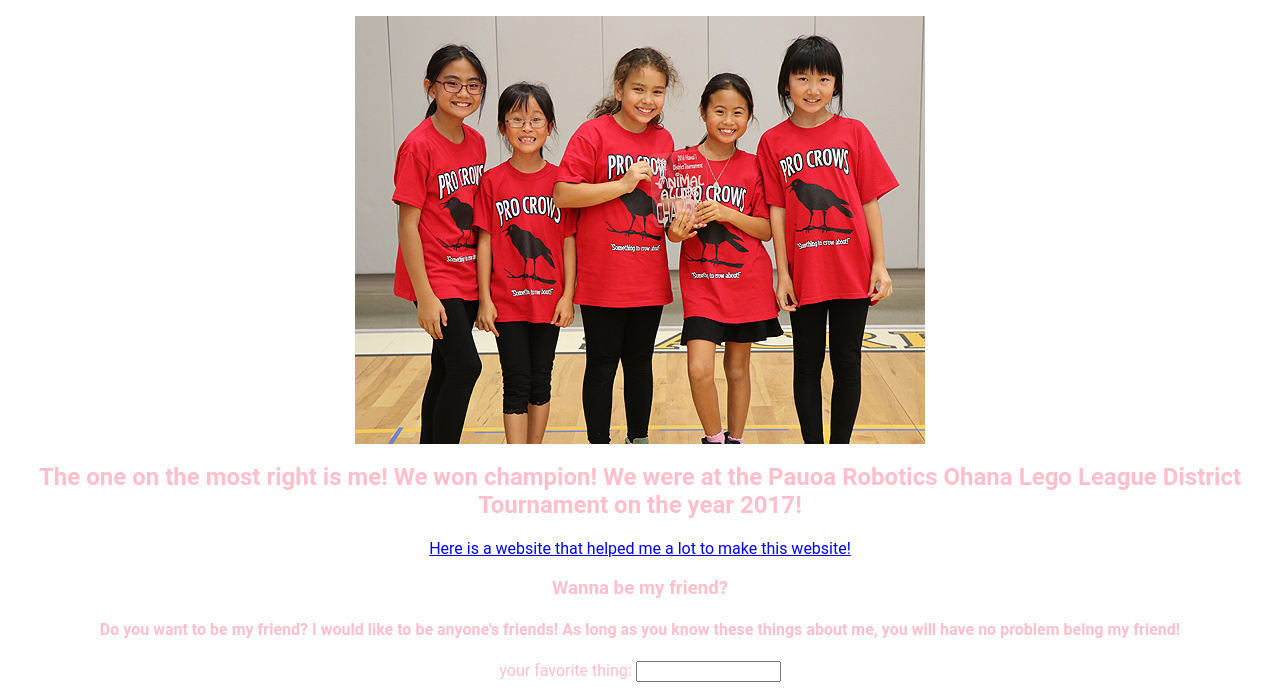
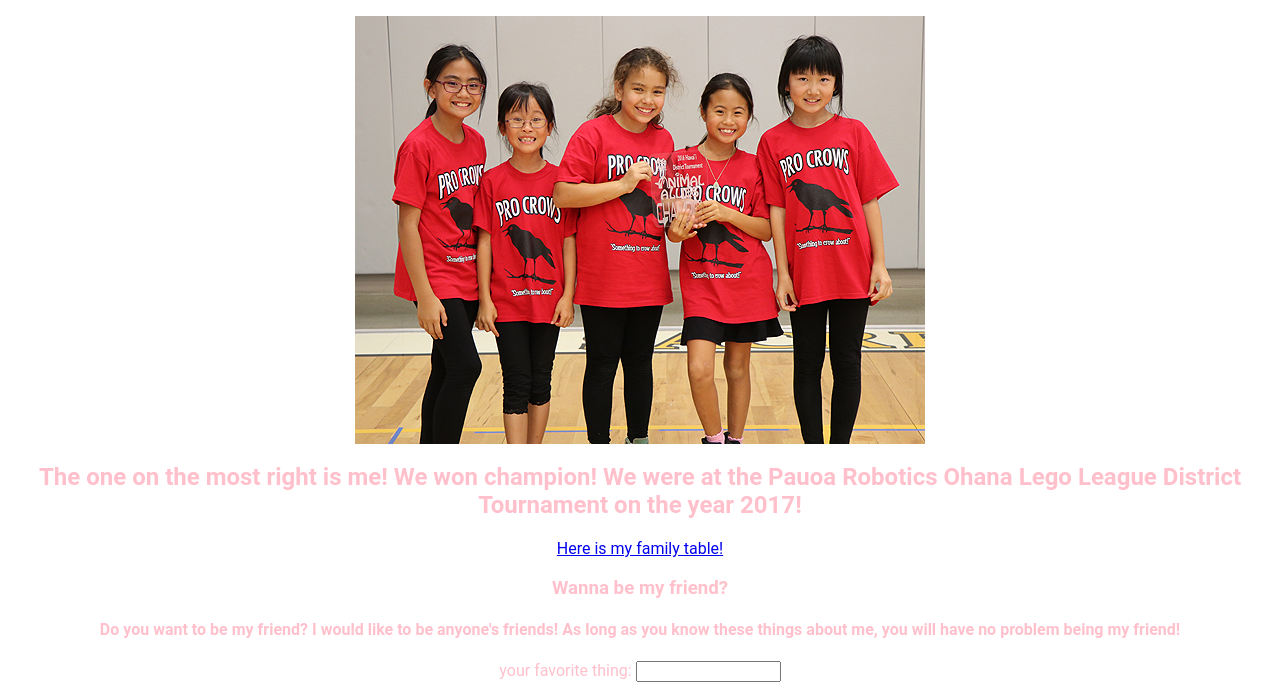
Before and after one commit to ziyuisme/ziyuisme.github.io, a plain HTML site: page index.html in a window 1280 px wide. Shown: the part 2400-3098 px from the top of the page. Drawn offline with Linux system fonts and the light colour scheme.

Commit message:
I added the new link

```diff
--- a/index.html
+++ b/index.html
@@ -28,7 +28,7 @@
 <h3>This is the Pauoa Logo.</h3>
 <img src="images/pauoaroboticsgirlsteam.jpg" alt="Pauoa Elem.">
 <h2>The one on the most right is me! We won champion! We were at the Pauoa Robotics Ohana Lego League District Tournament on the year 2017!</h2>
-<p><a href="https://www.w3schools.com/html/">Here is a website that helped me a lot to make this website!</a></p>
+<p><a href="file:///C:/pfiles/Ziyu's%20stuffs/secondindex.html">Here is my family table!</a></p>
 <h3>Wanna be my friend?</h3>
 <h4>Do you want to be my friend? I would like to be anyone's friends! As long as you know these things about me, you will have no problem being my friend!</h4>
 <p>your favorite thing:
```
Also changed, not shown: images/favicon.ico (added).
